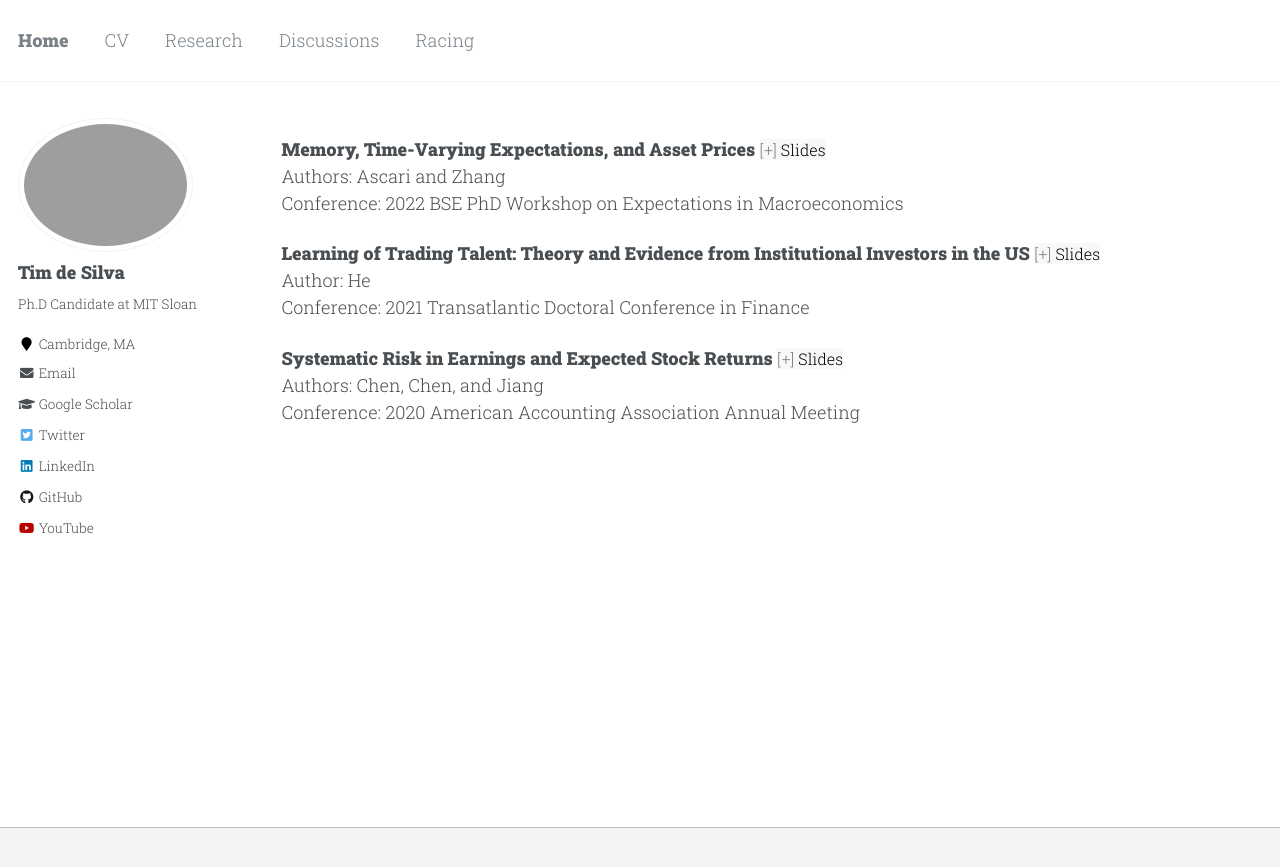
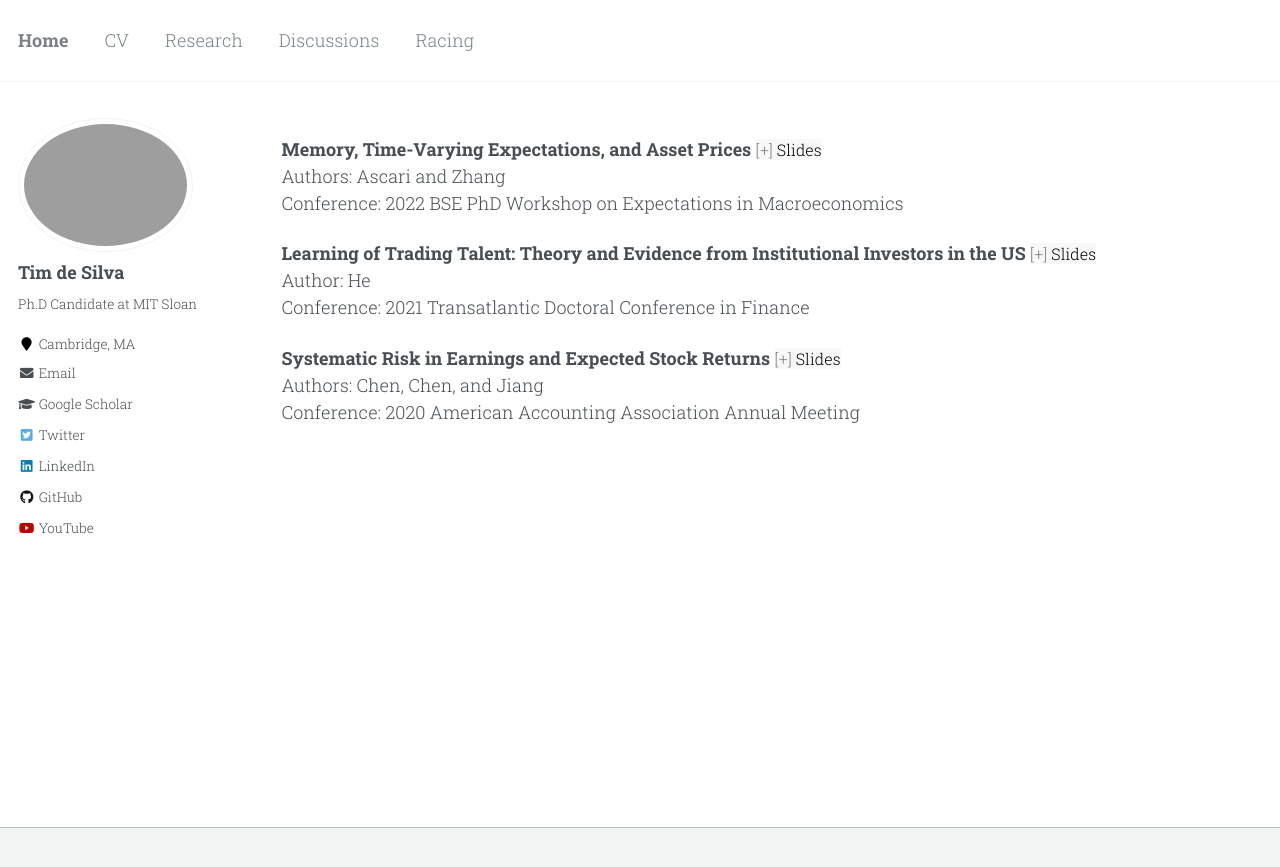
Before and after one commit to timhdesilva/timhdesilva.github.io, a Jekyll site: the page built from _pages/discussions.html, in a window 1280 px wide. Shown: the top 867 px of the page. Built offline with Jekyll 4.4.1, drawn with Linux system fonts in a browser that asks for light colours.

Commit message:
try to fix bold

```diff
--- a/_layouts/default.html
+++ b/_layouts/default.html
@@ -9,8 +9,7 @@ layout: compress
   <head>
     {% include head.html %}
     {% include head/custom.html %}
-    <!-- <link href="https://fonts.googleapis.com/css2?family=Roboto+Slab:wght@300&display=swap" rel="stylesheet"> -->
-    <link href="https://fonts.googleapis.com/css2?family=Roboto+Slab:wght@300;900&display=swap" rel="stylesheet">
+    <link href="https://fonts.googleapis.com/css2?family=Roboto+Slab:wght@300;700&display=swap" rel="stylesheet">
 
   </head>
 
```
